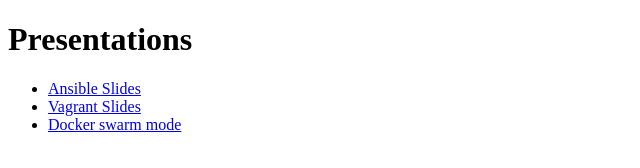
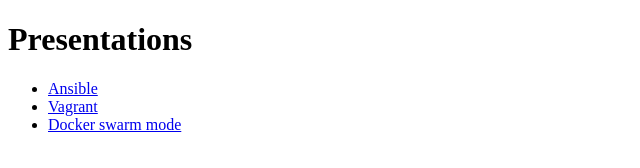
Before and after one commit to cgoeller/cgoeller.github.io, a plain HTML site: page index.html in a window 1280 px wide. Shown: the whole page, without its empty margins (0-640 px from the left). Drawn offline with Linux system fonts and the light colour scheme.

Commit message:
Update index.html

```diff
--- a/index.html
+++ b/index.html
@@ -6,8 +6,8 @@
 <body>
 	<h1>Presentations</h1>
 	<ul>
-	<li><a href="ansible-slides/index.html">Ansible Slides</a>
-	<li><a href="vagrant-slides/index.html">Vagrant Slides</a>
+	<li><a href="ansible-slides/index.html">Ansible</a>
+	<li><a href="vagrant-slides/index.html">Vagrant</a>
 	<li><a href="docker-swarm-mode-slides/index.html">Docker swarm mode</a>
 	</ul>
 </body>
```
